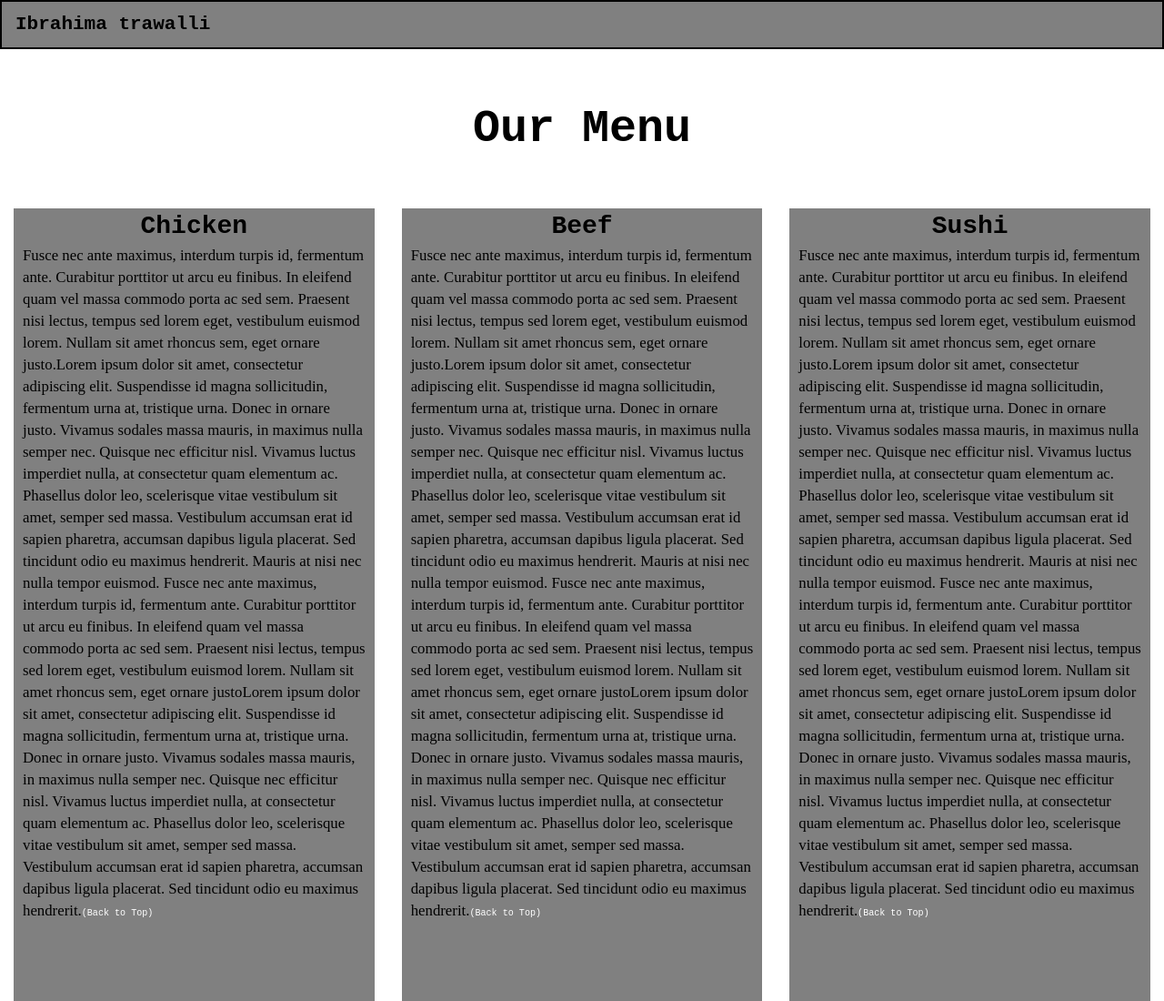
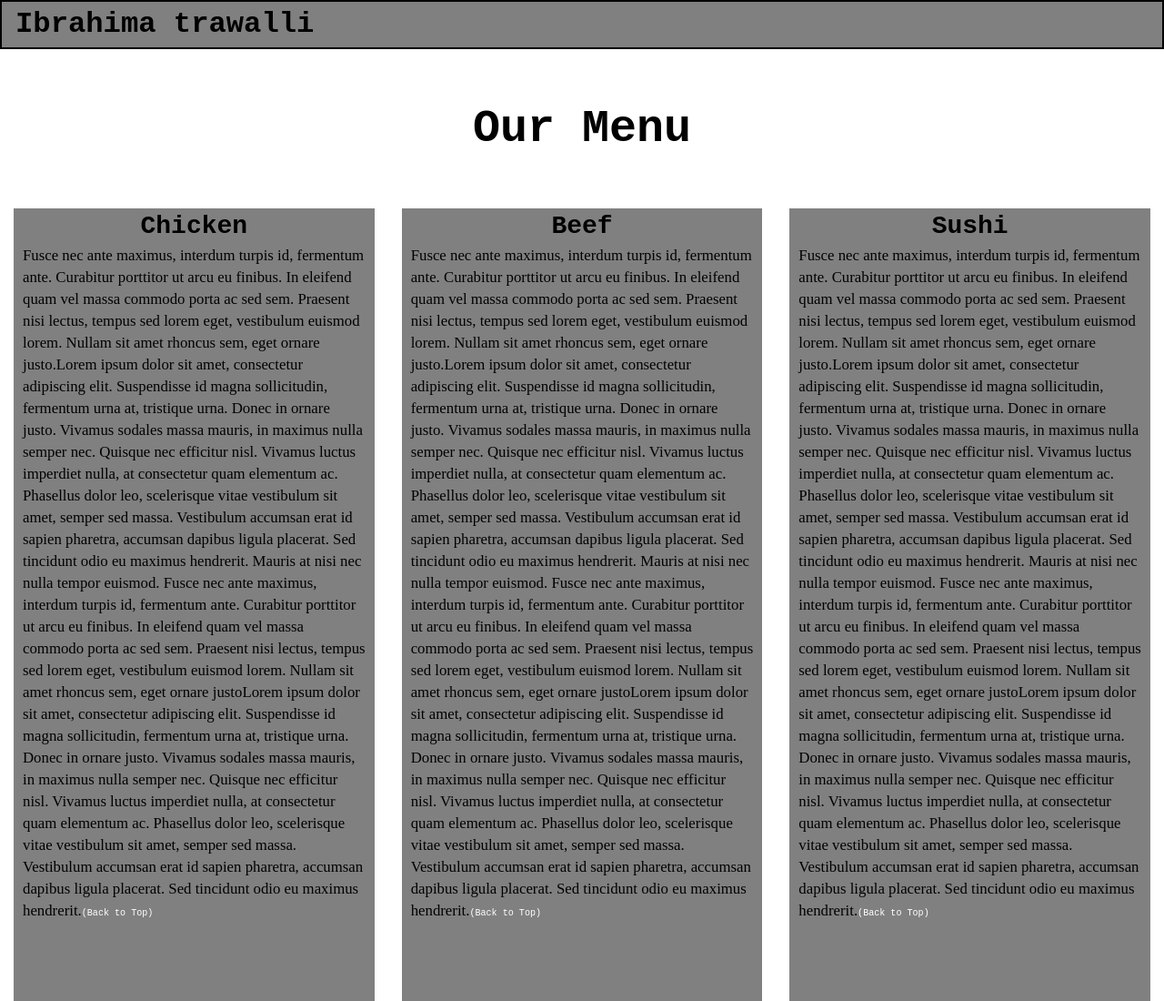
Before and after one commit to yinyanghns/inchirieri, a plain HTML site: page index.html in a window 1280 px wide. Shown: the top 1100 px of the page at 91% size. Drawn offline with Linux system fonts and the light colour scheme.

Commit message:
Actualizar styles.css

```diff
--- a/css/styles.css
+++ b/css/styles.css
@@ -16,7 +16,7 @@
 #navtitle {
 	color: black;
 	font-weight: bold;
-	font-size: 1.5em;
+	font-size: 2.3em;
 	text-align: center;
 	font-family: monospace;
 	margin-top: 0px;
```
